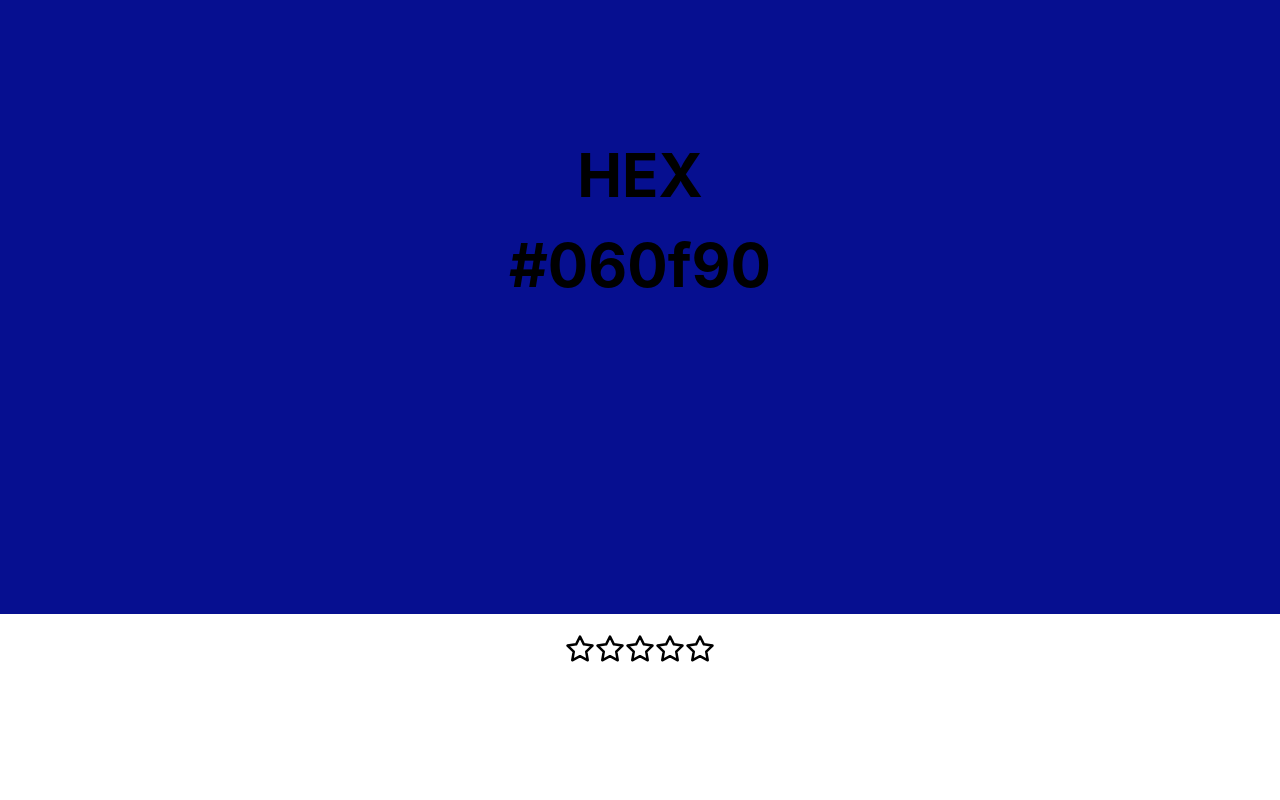
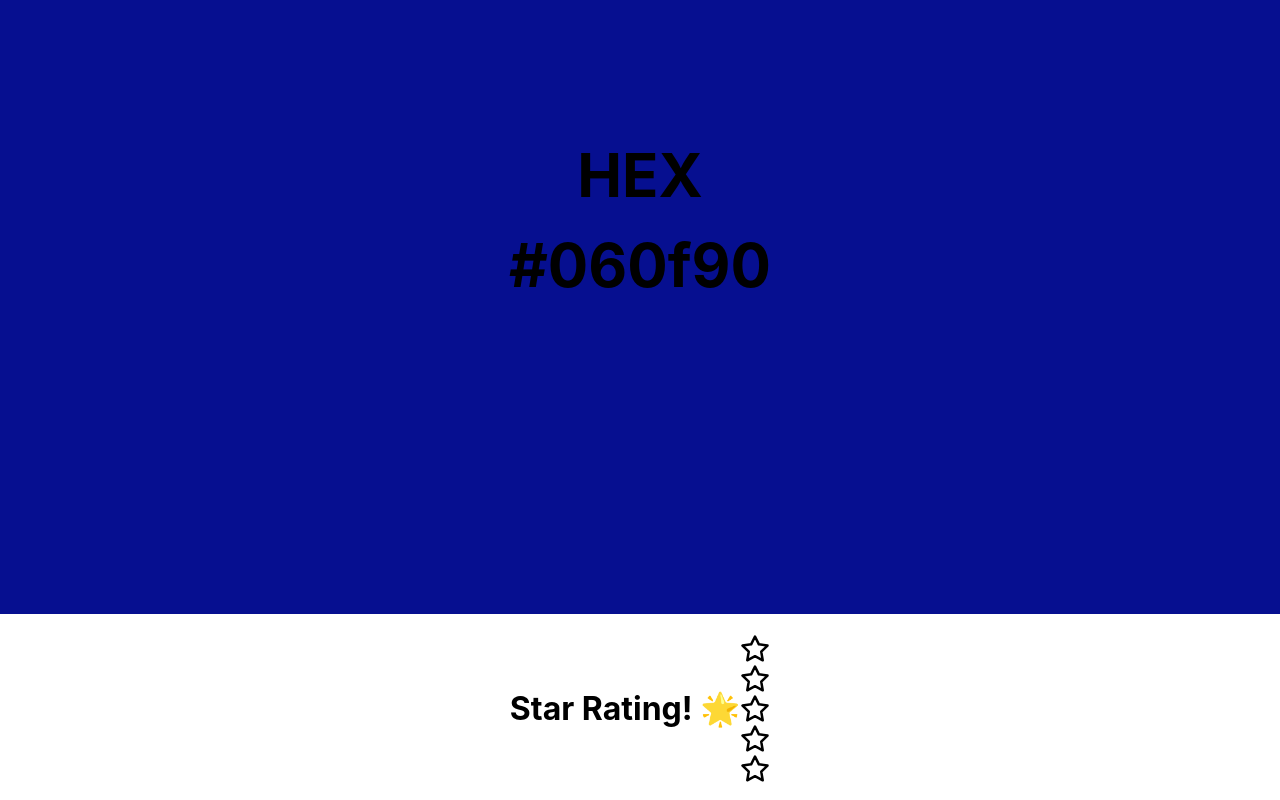
Before and after one commit to greenteaisgreat/Utilities, a React (Create React App) app: page / in a window 1280 px wide. Shown: the part 644-1444 px from the top of the page. Before the commit the page ends 1324 px from the top, so only its background shows below. Built offline with nearby package versions, Linux system fonts and the light colour scheme.

Commit message:
Add iterative method for star rating

```diff
--- a/src/components/StarRating/StarRating.jsx
+++ b/src/components/StarRating/StarRating.jsx
@@ -13,12 +13,15 @@ export default function StarRating({ numOfStars = 5 }) {
   function handleMouseLeave() {
     setHover(rating);
   }
+
   function handleClick(getCurrentIndex) {
     setRating(getCurrentIndex);
   }
 
   return (
     <div className="star-wrapper">
+      <h1>Star Rating! 🌟</h1>
+      <div className="star-container">
         {[...Array(numOfStars)].map((_, i) => {
           i++;
           return (
@@ -29,10 +32,12 @@ export default function StarRating({ numOfStars = 5 }) {
               onMouseLeave={() => handleMouseLeave(i)}
               onClick={() => handleClick(i)}
               color="black"
+              // React-Feather's property to determine star color
               fill={i <= (hover || rating) ? "yellow" : "white"}
             />
           );
         })}
       </div>
+    </div>
   );
 }
```
Lines whose indentation alone changed are shown as unchanged.
